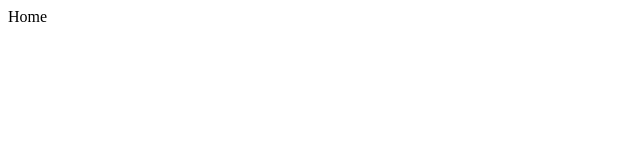
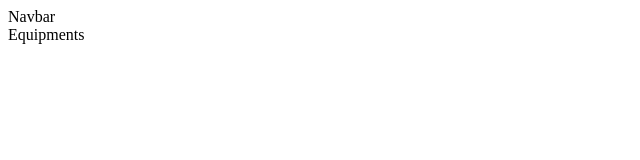
Before and after one commit to Sacremaxime1/Front-tempo, a React (Create React App) app: page /equipements in a window 1280 px wide. Before the commit this address led to /. Shown: the top 160 px of the page, without its empty margins (0-640 px from the left). Built offline with nearby package versions, Linux system fonts and the light colour scheme.

Commit message:
add routes

```diff
--- a/package.json
+++ b/package.json
@@ -3,13 +3,17 @@
   "version": "0.1.0",
   "private": true,
   "dependencies": {
+    "@material-ui/core": "^4.11.3",
+    "@material-ui/icons": "^4.11.2",
     "@testing-library/jest-dom": "^5.11.10",
     "@testing-library/react": "^11.2.6",
     "@testing-library/user-event": "^12.8.3",
     "react": "^17.0.2",
     "react-dom": "^17.0.2",
+    "react-icons": "^4.2.0",
     "react-router-dom": "^5.2.0",
     "react-scripts": "4.0.3",
+    "styled-components": "^5.2.3",
     "web-vitals": "^1.1.1"
   },
   "scripts": {
--- /dev/null
+++ b/src/components/Navbar.js
@@ -0,0 +1,7 @@
+import React from "react";
+
+const Navbar = () => {
+  return <div>Navbar</div>;
+};
+
+export default Navbar;
--- a/src/components/Routes/index.js
+++ b/src/components/Routes/index.js
@@ -5,13 +5,19 @@ import {
   Route,
   Switch,
 } from "react-router-dom";
+import Navbar from "../Navbar";
 import Home from "../../pages/Home";
+import Cards from "../../pages/Cards";
+import Equipments from "../../pages/Equipments";
 
 const index = () => {
   return (
     <Router>
+      <Navbar />
       <Switch>
         <Route path="/" exact component={Home} />
+        <Route path="/cartes" exact component={Cards} />
+        <Route path="/equipements" exact component={Equipments} />
         <Redirect to="/" />
       </Switch>
     </Router>
--- /dev/null
+++ b/src/pages/Cards.js
@@ -0,0 +1,7 @@
+import React from "react";
+
+const Cards = () => {
+  return <div>Cards</div>;
+};
+
+export default Cards;
--- /dev/null
+++ b/src/pages/Equipments.js
@@ -0,0 +1,7 @@
+import React from "react";
+
+const Equipments = () => {
+  return <div>Equipments</div>;
+};
+
+export default Equipments;
```
Also changed, not shown: 1 other file (tests, documents, lock files or other folders).
